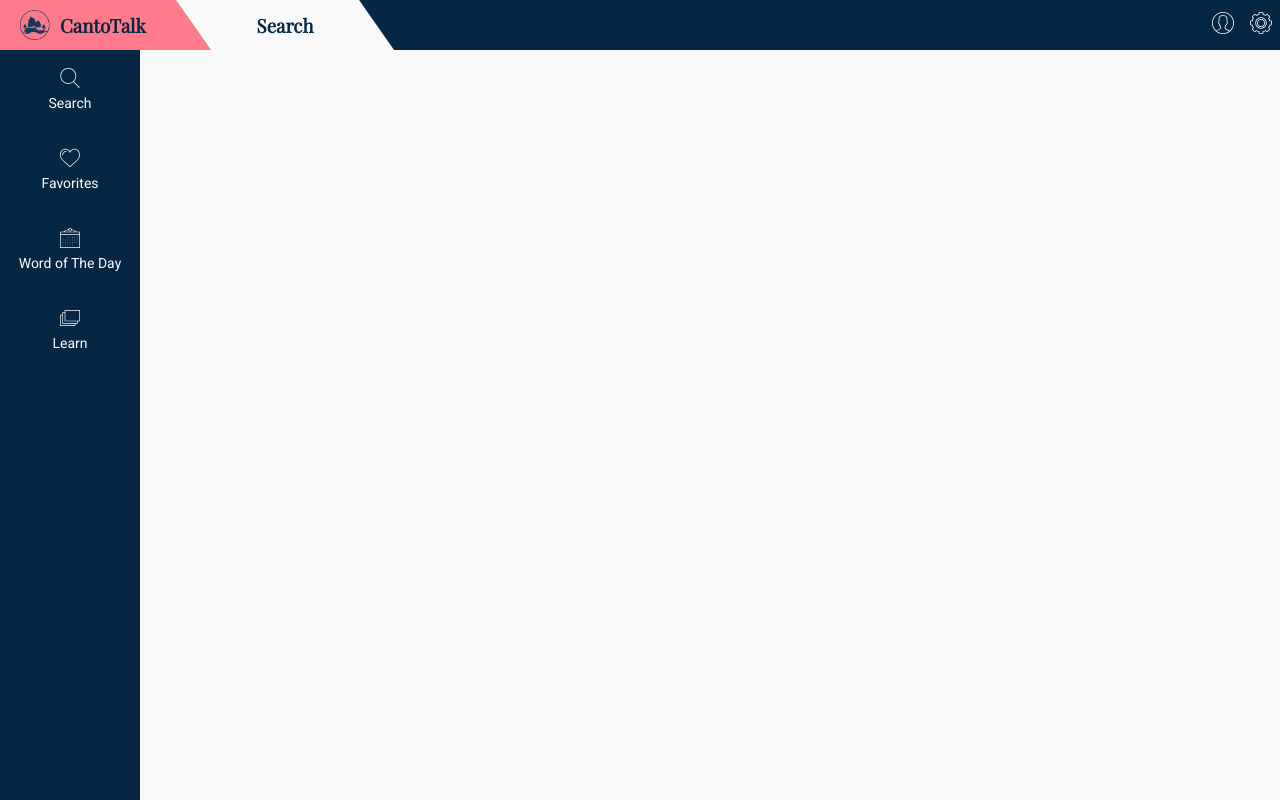
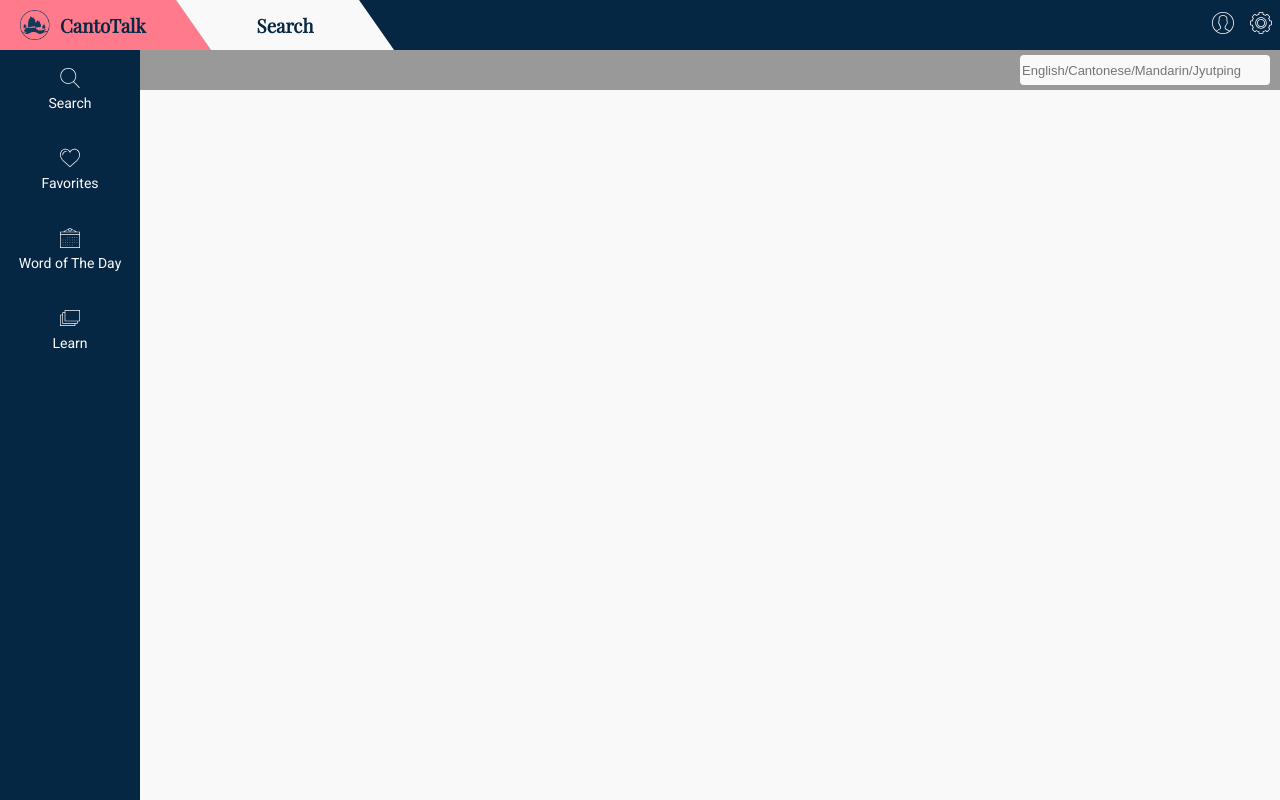
Before and after one commit to brimac1634/CantoWeb, a React (Create React App) app: page / in a window 1280 px wide. Built offline with nearby package versions, Linux system fonts and the light colour scheme.

Commit message:
Added search bar with value change function

```diff
--- /dev/null
+++ b/src/Components/EntriesList/EntriesList.js
@@ -0,0 +1,11 @@
+import React from 'react';
+
+const EntryList = () => {
+	return (
+		<div className='entry-list'>
+
+		</div>
+	);
+}
+
+export default EntryList;
--- /dev/null
+++ b/src/Components/EntryView/EntryView.js
@@ -0,0 +1,11 @@
+import React from 'react';
+
+const EntryView = () => {
+	return (
+		<div className='entry-view'>
+
+		</div>
+	);
+}
+
+export default EntryView;
--- /dev/null
+++ b/src/Components/SearchBar/SearchBar.css
@@ -0,0 +1,21 @@
+.search-bar {
+	position: absolute;
+	width: 100%;
+	height: 40px;
+	background: #999;
+	display: flex;
+	align-items: center;
+	justify-content: flex-end;
+}
+
+.search {
+	height: 30px;
+	width: 250px;
+	background: var(--cantoWhite);
+	border-radius: 4px;
+	border: none;
+	margin-right: 10px;
+	text-align: left;
+	outline: none;
+	font-size: 13px;
+}
--- /dev/null
+++ b/src/Components/SearchBar/SearchBar.js
@@ -0,0 +1,17 @@
+import React from 'react';
+import './SearchBar.css';
+
+const SearchBar = ( {searchField, searchChange} ) => {
+	return (
+		<div className='search-bar'>
+			<input
+				className='search'
+				type='search'
+				placeholder='English/Cantonese/Mandarin/Jyutping'
+				onChange={searchChange}
+			/>
+		</div>
+	);
+}
+
+export default SearchBar;
--- a/src/Containers/Search/Search.js
+++ b/src/Containers/Search/Search.js
@@ -1,15 +1,37 @@
-import React from 'react';
+import React, { Component } from 'react';
+import SearchBar from '../../Components/SearchBar/SearchBar';
+import EntriesList from '../../Components/EntriesList/EntriesList';
+import EntryView from '../../Components/EntryView/EntryView';
 
-const Search = () => {
-	const style = {
-		background: 'red',
-	};
+class Search extends Component {
+	constructor() {
+		super()
+		this.state = {
+			entries: [],
+			searchField: '',
+		}
+		this.handleSearch = this.handleSearch.bind(this);
+	}
 
-	return (
-		<div className='search' style={style}>
+	handleSearch = (event) => {
+		console.log(event.target.value)
+		this.setState({
+			searchField: event.target.value
+		})
+	}
 
-		</div>
-	);
+	render() {
+		return (
+			<div className='search'>
+				<SearchBar searchChange={this.handleSearch}/>
+				<div className='split-container'>
+					<EntriesList />
+					<EntryView />
+				</div>
+			</div>
+		);
+	}
+
 }
 
 export default Search;
```
Also changed, not shown: src/Containers/Search/Search.css (added).
